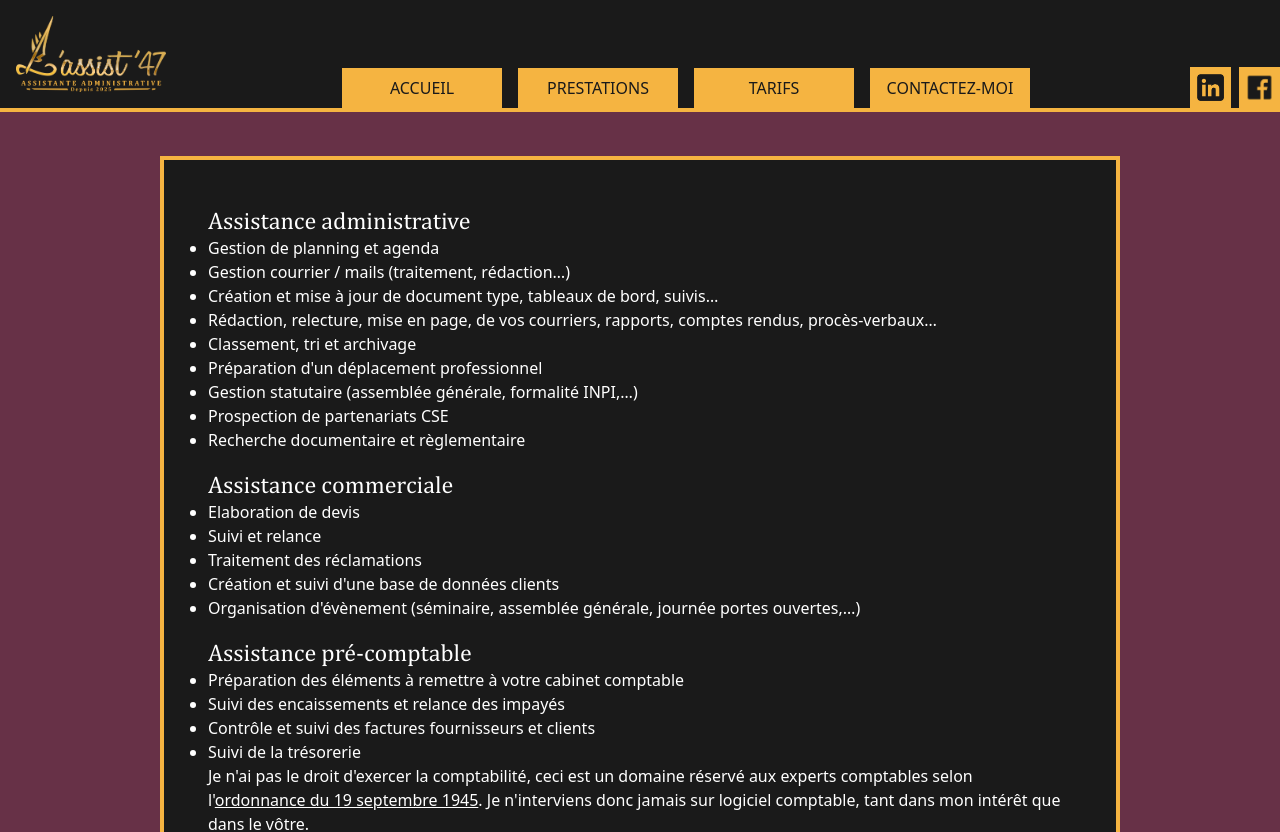
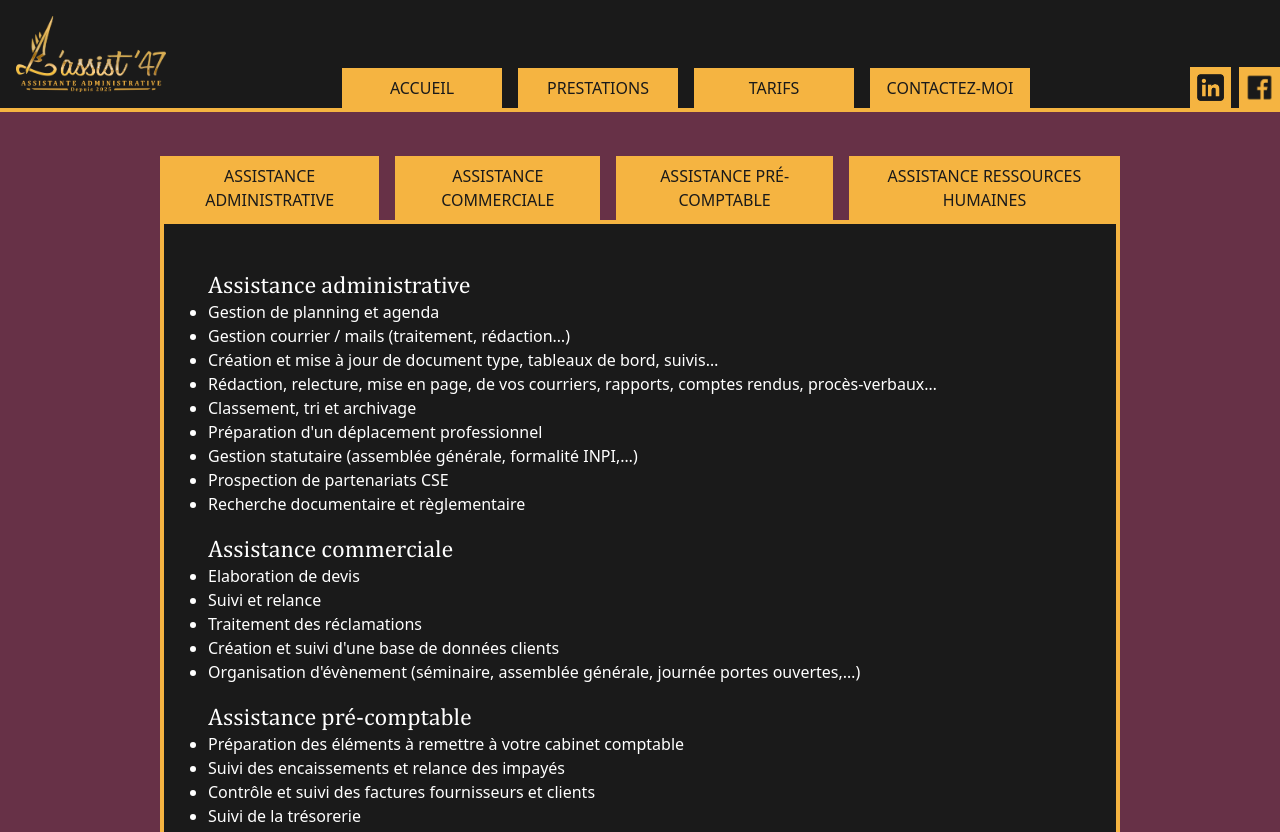
Before and after one commit to paul-mesnilgrente/lassist47, a Next.js app: page /lassist47/prestations/professionnels in a window 1280 px wide. Shown: the top 832 px of the page. Built offline with nearby package versions, Linux system fonts and the light colour scheme.

Commit message:
wip: added tabs on prestations professionnels

```diff
--- a/app/prestations/professionnels/page.tsx
+++ b/app/prestations/professionnels/page.tsx
@@ -1,8 +1,9 @@
 import ContentContainer from "@/components/ContentContainer";
+import PrestationsProfessionnelsTabs from "@/components/PrestationsProfessionnelsTabs";
 
 export default function Professionnels() {
   return (
-    <ContentContainer>
+    <ContentContainer tabs={<PrestationsProfessionnelsTabs />}>
       <h1 className="text-2xl">Assistance administrative</h1>
       <ul className="list-disc mb-4">
         <li>Gestion de planning et agenda</li>
--- /dev/null
+++ b/components/PrestationsProfessionnelsTabs.tsx
@@ -0,0 +1,42 @@
+import Link from "next/link";
+
+export default function PrestationsProfessionnelsTabs() {
+  return (
+    <nav role="navigation" aria-label="Navigation des tarifs">
+      <ul className="flex space-x-4 uppercase">
+        <li className="bg-gold text-nblack p-2 min-w-40 text-center">
+          <Link
+            className="block w-full h-full hover:underline"
+            href="/prestations/professionnels"
+          >
+            Assistance administrative
+          </Link>
+        </li>
+        <li className="bg-gold text-nblack p-2 min-w-40 text-center">
+          <Link
+            className="block w-full h-full hover:underline"
+            href="/prestations/professionnels"
+          >
+            Assistance commerciale
+          </Link>
+        </li>
+        <li className="bg-gold text-nblack p-2 min-w-40 text-center">
+          <Link
+            className="block w-full h-full hover:underline"
+            href="/prestations/professionnels"
+          >
+            Assistance pré-comptable
+          </Link>
+        </li>
+        <li className="bg-gold text-nblack p-2 min-w-40 text-center">
+          <Link
+            className="block w-full h-full hover:underline"
+            href="/prestations/professionnels"
+          >
+            Assistance ressources humaines
+          </Link>
+        </li>
+      </ul>
+    </nav>
+  );
+}
```
